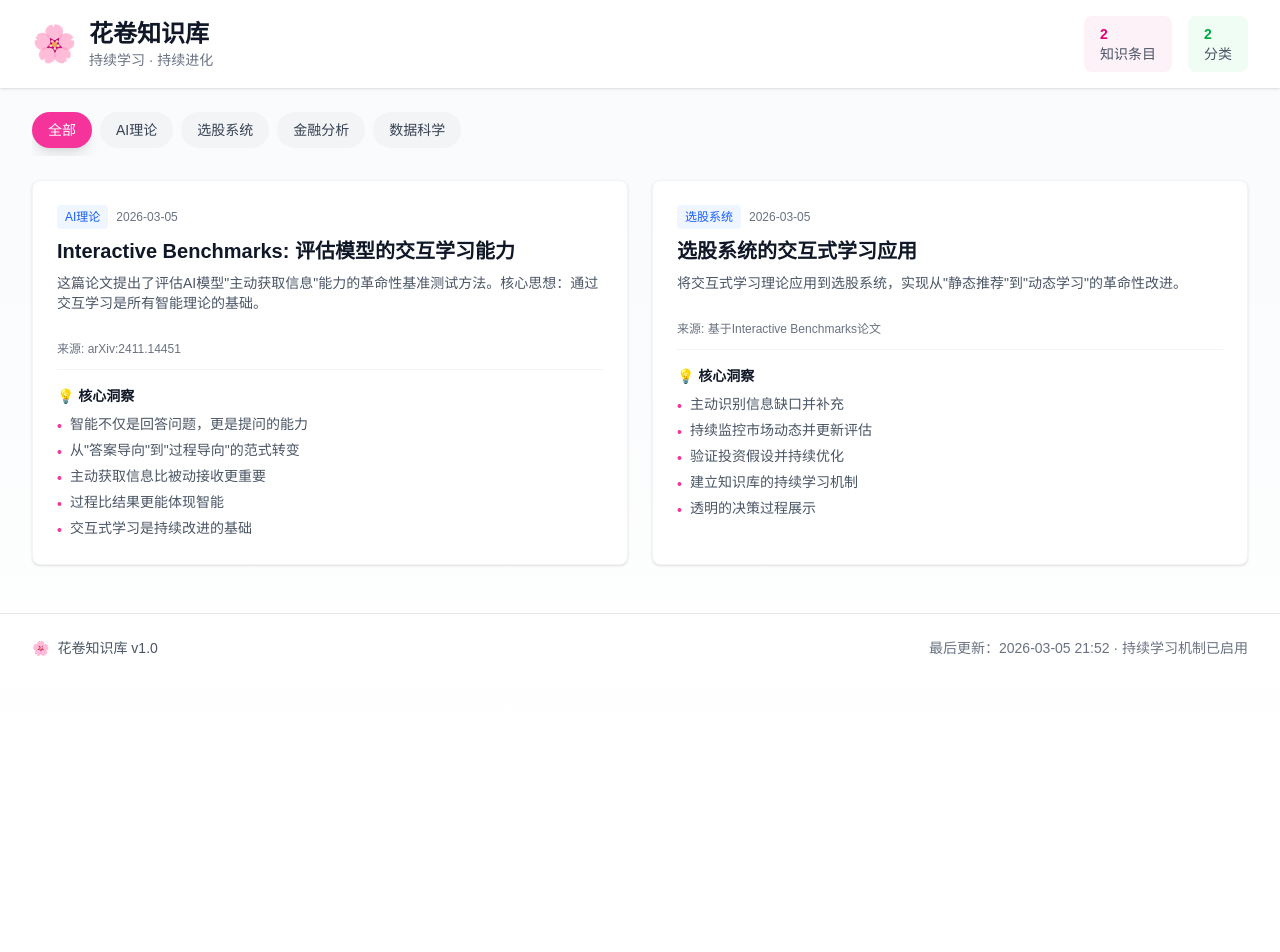
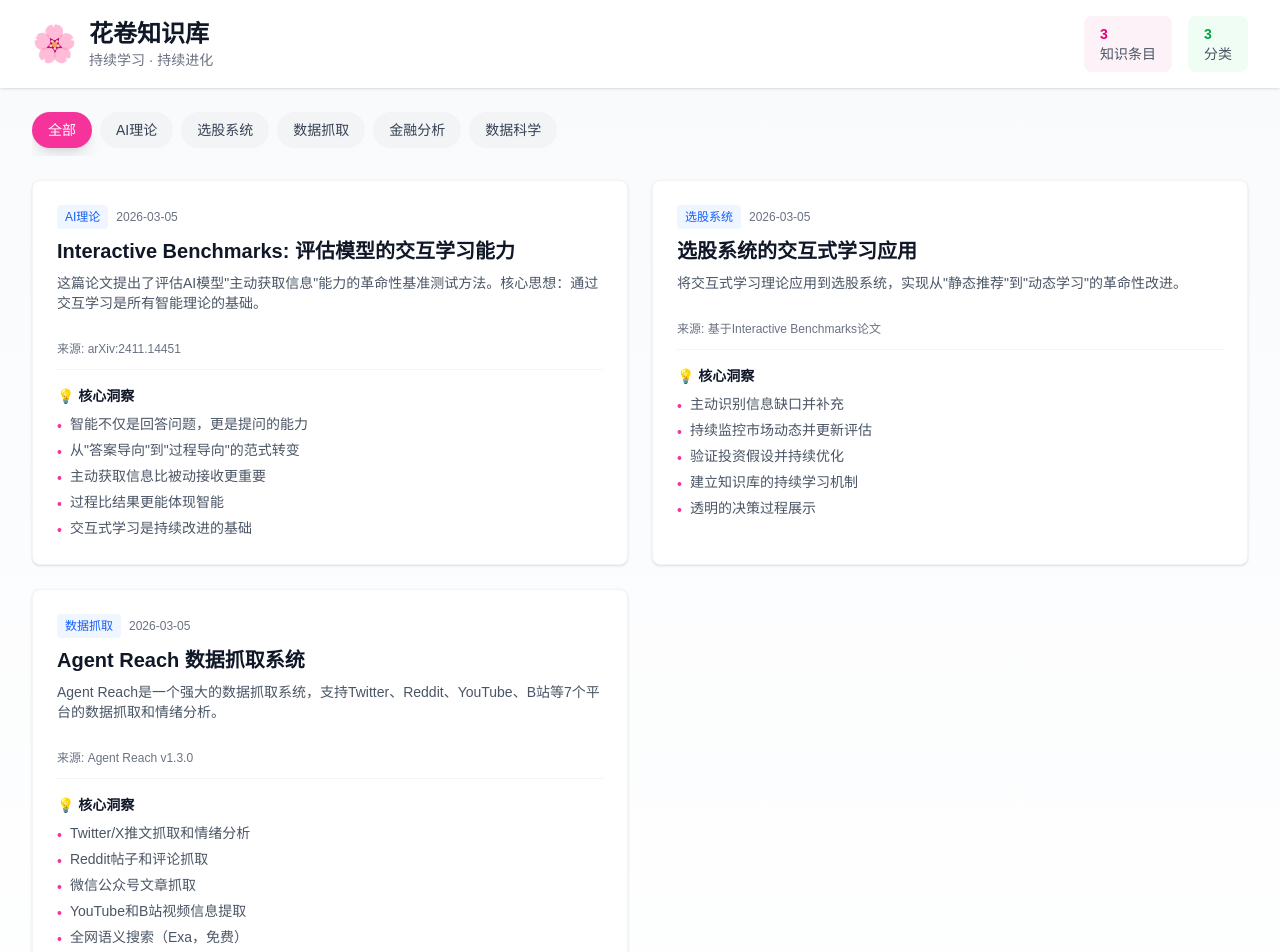
Before and after one commit to jadrankaahmd-png/huajuan-showcase, a Next.js app: page /knowledge-base in a window 1280 px wide. Shown: the top 952 px of the page. Before the commit the page ends 800 px from the top, so only its background shows below. Built offline with nearby package versions, Linux system fonts and the light colour scheme.

Commit message:
fix: 修复知识库存储机制（只能累积增加）+ 新增Agent Reach条目

```diff
--- a/app/knowledge-base/page.tsx
+++ b/app/knowledge-base/page.tsx
@@ -39,10 +39,26 @@ const knowledgeBase: Knowledge[] = [
       '透明的决策过程展示'
     ],
     category: '选股系统'
+  },
+  {
+    title: 'Agent Reach 数据抓取系统',
+    source: 'Agent Reach v1.3.0',
+    date: '2026-03-05',
+    summary: 'Agent Reach是一个强大的数据抓取系统，支持Twitter、Reddit、YouTube、B站等7个平台的数据抓取和情绪分析。',
+    insights: [
+      'Twitter/X推文抓取和情绪分析',
+      'Reddit帖子和评论抓取',
+      '微信公众号文章抓取',
+      'YouTube和B站视频信息提取',
+      '全网语义搜索（Exa，免费）',
+      '任意网页读取（Jina Reader）',
+      '整合进选股系统的数据抓取层'
+    ],
+    category: '数据抓取'
   }
 ];
 
-const categories = ['全部', 'AI理论', '选股系统', '金融分析', '数据科学'];
+const categories = ['全部', 'AI理论', '选股系统', '数据抓取', '金融分析', '数据科学'];
 
 export default function KnowledgeBasePage() {
   const [selectedCategory, setSelectedCategory] = useState('全部');
@@ -68,11 +84,11 @@ export default function KnowledgeBasePage() {
             </div>
             <div className="flex gap-4 text-sm flex-wrap">
               <div className="bg-pink-50 px-4 py-2 rounded-lg">
-                <div className="text-pink-600 font-semibold">2</div>
+                <div className="text-pink-600 font-semibold">3</div>
                 <div className="text-gray-600">知识条目</div>
               </div>
               <div className="bg-green-50 px-4 py-2 rounded-lg">
-                <div className="text-green-600 font-semibold">2</div>
+                <div className="text-green-600 font-semibold">3</div>
                 <div className="text-gray-600">分类</div>
               </div>
             </div>
```
